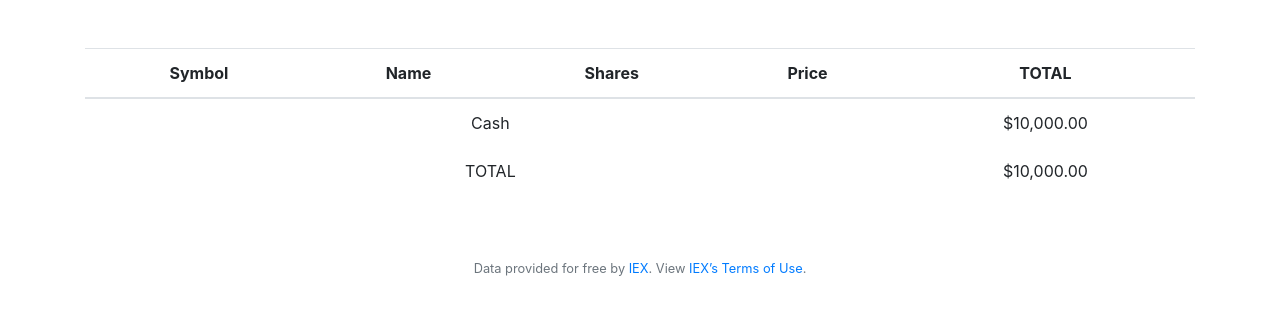
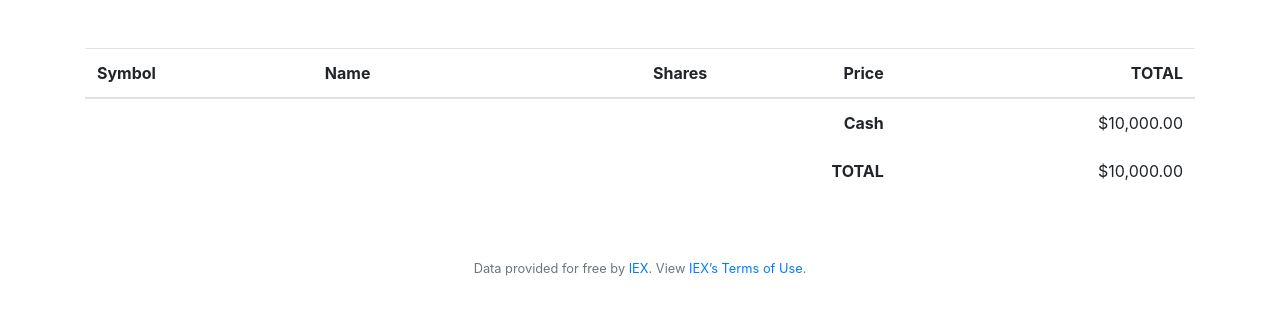
Before and after one commit to walshification/cs50, a Flask app: page / in a window 1280 px wide. Shown: the part 76-391 px from the top of the page. Run offline with Flask 2, Linux system fonts and the light colour scheme; a user stored in the database is signed in; data that the repository does not hold is empty; some libraries are stand-ins or nearby versions.

Commit message:
Style index page a bit

```diff
--- a/pset9/finance/static/styles.css
+++ b/pset9/finance/static/styles.css
@@ -45,3 +45,24 @@ main img
     /* Constrain images on small screens */
     max-width: 100%;
 }
+
+.text-start {
+    text-align: left !important;
+}
+
+.text-end {
+    text-align: right !important;
+}
+
+thead {
+    border-bottom: 2px solid black !important;
+}
+
+tbody {
+    border-top: 2px solid black !important;
+    border-bottom: 2px solid black !important;
+}
+
+.fw-bold {
+    font-weight: bold;
+}
--- a/pset9/finance/templates/index.html
+++ b/pset9/finance/templates/index.html
@@ -6,7 +6,7 @@
 
 {% block main %}
     <table class="table tablestriped">
-        <thead>
+        <thead class="border-0">
             <tr>
                 <th class="text-start">Symbol</th>
                 <th class="text-start">Name</th>
```
